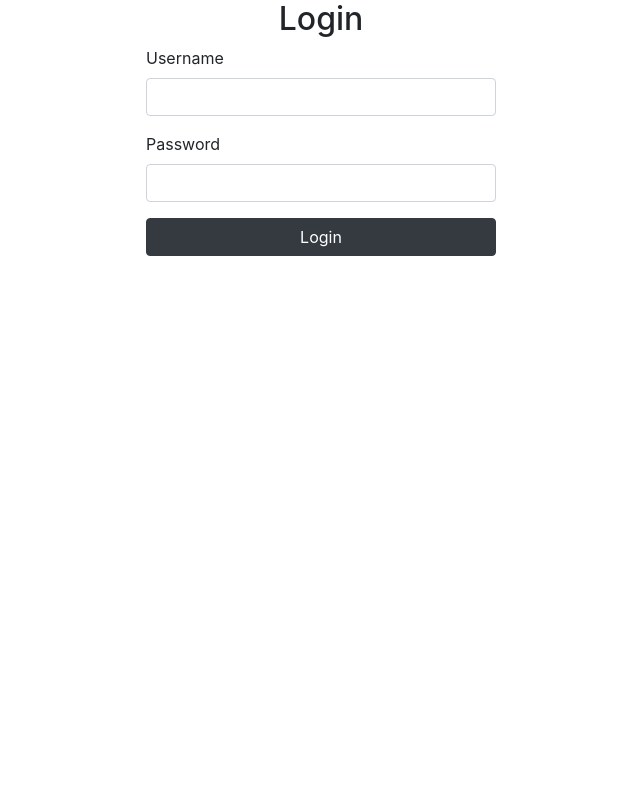
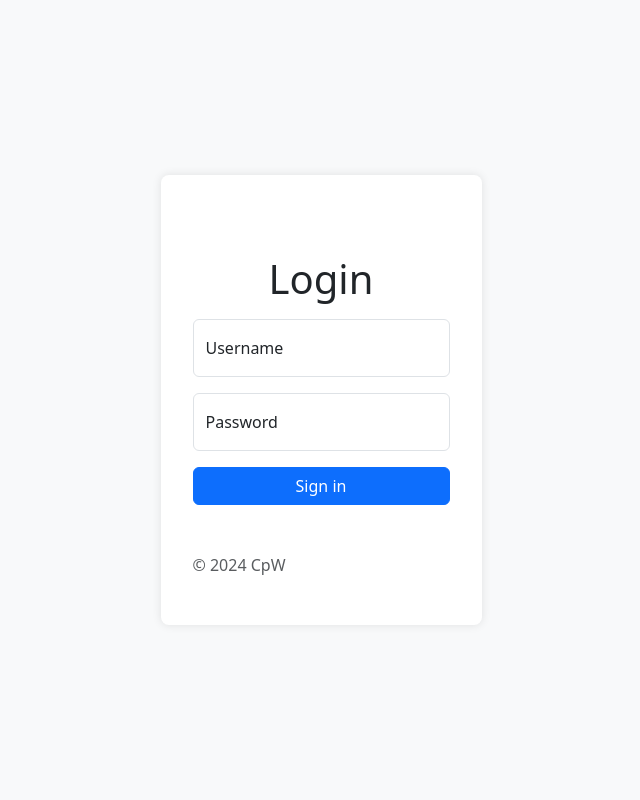
Before and after one commit to CpW-666/dailyjournal-, a PHP site: page /login.php in a window 1280 px wide. Shown: the whole page, without its empty margins (319-959 px from the left). Run offline with PHP 8.4, Linux system fonts and the light colour scheme; some libraries are stand-ins or nearby versions.

Commit message:
login.php

```diff
--- a/login.php
+++ b/login.php
@@ -1,4 +1,3 @@
-
 <?php
 //memulai session atau melanjutkan session yang sudah ada
 session_start();
@@ -6,16 +5,17 @@ session_start();
 //menyertakan code dari file koneksi
 include "koneksi.php";
 
-//check jika sudah ada user yang login arahkan ke halaman admin
 if ($_SERVER["REQUEST_METHOD"] == "POST") {
   $username = $_POST['username'];
-  $password = $_POST['password'];
+  $password = md5($_POST['password']);
 
-  $stmt = $conn->prepare("SELECT username, password FROM user WHERE username=?");
-  $stmt->bind_param("s", $username);
+  $stmt = $conn->prepare("SELECT username FROM user WHERE username=? AND password=?");
+  $stmt->bind_param("ss", $username, $password);
   $stmt->execute();
   $hasil = $stmt->get_result();
-  $row = $hasil->fetch_assoc();
+  $row = $hasil->fetch_array(MYSQLI_ASSOC);
+
+  var_dump($row); // Debugging: cek isi $row
 
   if (!empty($row) && $row['username'] == 'admin') {
     $_SESSION['username'] = $row['username'];
@@ -27,46 +27,64 @@ if ($_SERVER["REQUEST_METHOD"] == "POST") {
     header("location:login.php");
   }
 
+
   $stmt->close();
   $conn->close();
-}
+} else {
 ?>
+
   <!DOCTYPE html>
-<html lang="id">
+  <html lang="en">
+
   <head>
     <meta charset="UTF-8">
     <meta name="viewport" content="width=device-width, initial-scale=1.0">
-    <title>Halaman Login</title>
-    <link rel="stylesheet" href="https://stackpath.bootstrapcdn.com/bootstrap/4.5.2/css/bootstrap.min.css">
+    <title>Login</title>
+    <link href="https://cdn.jsdelivr.net/npm/bootstrap@5.3.3/dist/css/bootstrap.min.css" rel="stylesheet">
+    <style>
+      body {
+        height: 100vh;
+        display: flex;
+        justify-content: center;
+        align-items: center;
+        background-color: #f8f9fa;
+      }
+
+      .form-signin {
+        max-width: 330px;
+        padding: 2rem;
+        background: white;
+        border-radius: 8px;
+        box-shadow: 0 0 10px rgba(0, 0, 0, 0.1);
+      }
+    </style>
   </head>
+
   <body>
-    <div class="container">
-        <div class="row justify-content-center">
-            <div class="col-md-4">
-                <h2 class="text-center">Login</h2>
-                <?php if (isset($error_message)): ?>
-            <div class="alert alert-danger text-center"><?php echo $error_message; ?></div>
+    <main class="form-signin">
+      <form method="POST" action="">
+        <h1 class="mt-5 mb-3 text-center">Login</h1>
+
+        <div class="form-floating mb-3">
+          <input type="text" class="form-control" id="username" name="username" placeholder="Username" required>
+          <label for="username">Username</label>
+        </div>
+        <div class="form-floating mb-3">
+          <input type="password" class="form-control" id="password" name="password" placeholder="Password" required>
+          <label for="password">Password</label>
+        </div>
+
+        <button class="btn btn-primary w-100" type="submit">Sign in</button>
+        <?php if (!empty($error_message)): ?>
+          <p class="text-danger text-center mt-3"> <?= $error_message ?> </p>
         <?php endif; ?>
+        <p class="mt-5 mb-3 text-muted">© 2024 CpW</p>
+      </form>
+    </main>
+  </body>
 
-            <form method="post">
-                <div class="mb-3">
-                    <label for="username" class="form-label">Username</label>
-                    <input type="text" id="username" name="username" class="form-control" required>
-                </div>
-                <div class="mb-3">
-                    <label for="password" class="form-label">Password</label>
-                    <input type="password" id="password" name="password" class="form-control" required>
-                </div>
-                <button type="submit" class="btn btn-dark w-100">Login</button>
-            </div>
-        </div>
-    </div>
-    <script src="https://code.jquery.com/jquery-3.5.1.slim.min.js"></script>
-    <script src="https://cdn.jsdelivr.net/npm/@popperjs/core@2.5.2/dist/umd/popper.min.js"></script>
-    <script src="https://stackpath.bootstrapcdn.com/bootstrap/4.5.2/js/bootstrap.min.js"></script>
-</body>
   </html>
 
 <?php
-
+}
 ?>
```
Lines whose indentation alone changed are shown as unchanged.
